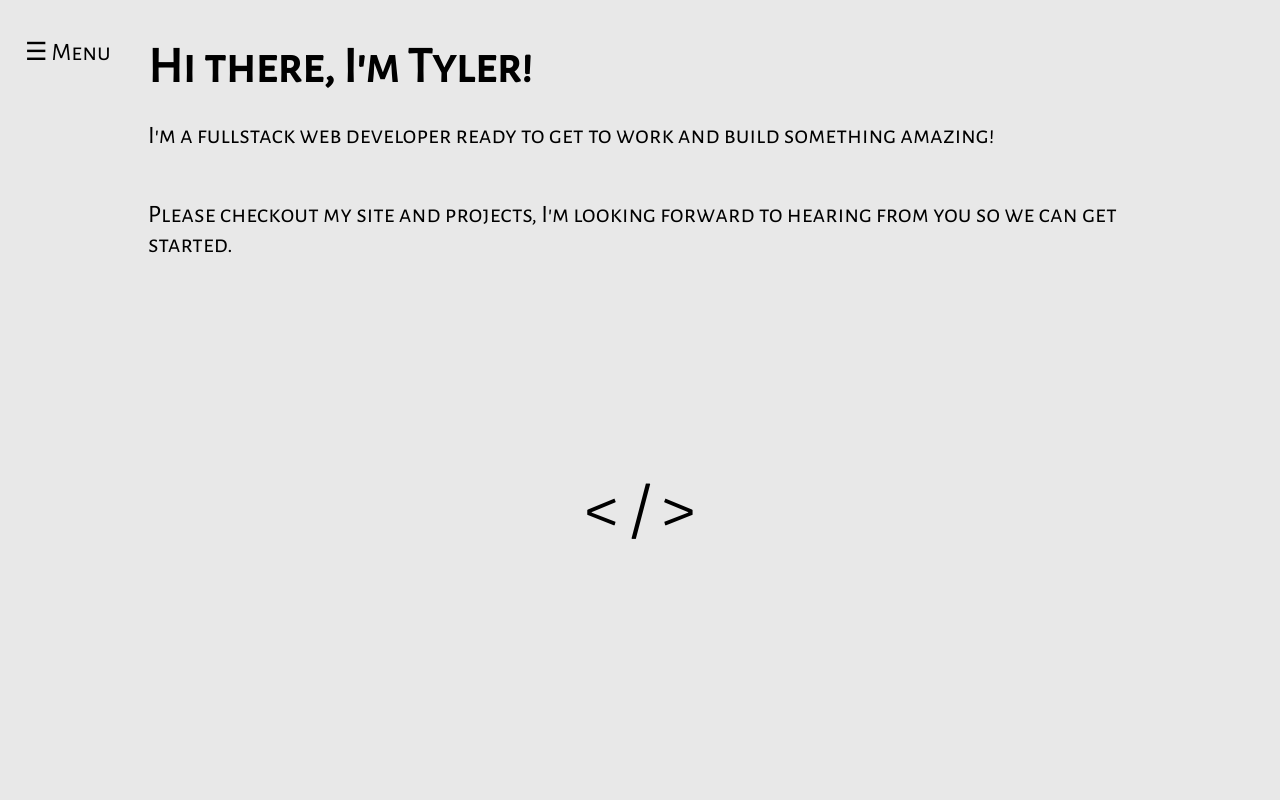
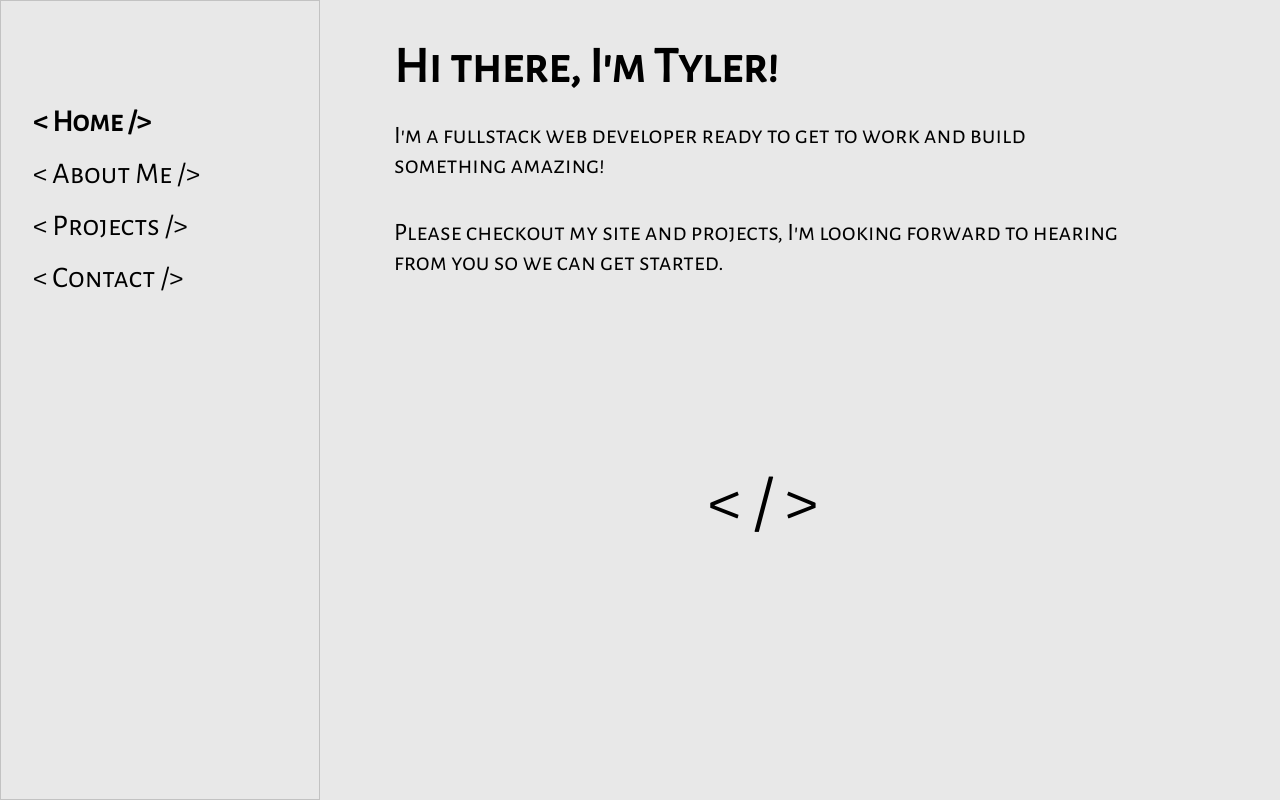
Before and after one commit to tbrown815/portfolio-react, a React (Create React App) app: page / in a window 1280 px wide. Built offline with nearby package versions, Linux system fonts and the light colour scheme.

Commit message:
nav updates

```diff
--- a/src/App.css
+++ b/src/App.css
@@ -5,7 +5,6 @@
 }
 
 body {
-    background-color: #EEE;
     font-family: 'Alegreya Sans SC', sans-serif;
     font-size: 20px;
     padding: 25px;
@@ -51,10 +50,6 @@ footer a:hover {
     position: fixed;
     z-index: 1;
     margin-top: 0%;
-}
-
-.navIcon::after {
-    content: ' Menu';
 }
 
 .upIcon {
@@ -107,7 +102,7 @@ footer a:hover {
     }
 }
 
-@media only screen and (min-width: 0px) and (max-width: 850px) {
+@media only screen and (min-width: 0px) and (max-width: 799px) {
     .navIcon::after,
     .upIcon::after {
         content: '';
@@ -125,4 +120,38 @@ footer a:hover {
         margin-left: 1%;
         margin-bottom: 1%;
     }
+
+    .displayDiv,
+    footer {
+        margin-left: 10%;
+    }
+
 }
+
+@media only screen and (min-width: 810px) {
+    .displayDiv,
+    footer {
+        margin-left: 35%;
+    }
+}
+
+@media only screen and (min-width: 1024px) {
+    .displayDiv,
+    footer {
+        margin-left: 30%;
+    }
+}
+
+@media only screen and (min-width: 1440px) {
+    .displayDiv,
+    footer {
+        margin-left: 25%;
+    }
+}
+
+@media only screen and (min-width: 2000px) {
+    .displayDiv,
+    footer {
+        margin-left: 20%;
+    }
+}
--- a/src/App.js
+++ b/src/App.js
@@ -1,6 +1,7 @@
 import React from 'react'
 
-import MainNav from './Navigation_cp/mainNav'
+import MobileNav from './Navigation_cp/mobileNav'
+import LeftNav from './Navigation_cp/leftNav'
 import Home from './Home_cp/home'
 import About from './About_cp/about'
 import Contact from './Contact_cp/contact'
@@ -14,9 +15,13 @@ export default class PortfolioMain extends React.Component {
     super(props)
 
     this.state = {
-      navVisible: false,
-      mainVisible: 0
+      leftNavVisible: false,
+      mobileNavVisible: false,
+      mainVisible: 0,
+      width: 0
     }
+    window.addEventListener("resize", this.update);
+
 
     /* values available to use for compoenent display state
     mainVisible =
@@ -27,6 +32,27 @@ export default class PortfolioMain extends React.Component {
     */
   }
 
+  componentDidMount() {
+    this.update();
+  }
+
+  update = () => {
+    if (window.innerWidth > 809) {
+      this.setState({
+        width: window.innerWidth,
+        leftNavVisible: true,
+        mobileNavVisible: false
+      });
+    }
+    else {
+      this.setState({
+        width: window.innerWidth,
+        leftNavVisible: false
+      });
+    }
+
+  };
+
   //when page loads return to top
   returnTop() {
     window.scrollTo(0, 0)
@@ -36,7 +62,7 @@ export default class PortfolioMain extends React.Component {
   toggleNav() {
 
     this.setState({
-      navVisible: !this.state.navVisible,
+      mobileNavVisible: !this.state.mobileNavVisible,
 
     })
 
@@ -49,18 +75,26 @@ export default class PortfolioMain extends React.Component {
       mainVisible: mainVal
     })
 
-    this.toggleNav()
+    if (this.state.width < 810) {
+
+      this.toggleNav()
+    }
 
   }
 
+
+
+
   render() {
 
-    let mainDisplay, colorIcon, showUpIcon, footerLink
+    console.log('state: ', this.state)
+
+    let mainDisplay, colorIcon, showUpIcon, footerLink, navMenuDisplay
 
     let techIcon = <a href="https://fontawesome.com/license" target='_blank' rel='noopener noreferrer'>Icon Images created by Font Awesome - fontawesome.com</a>
 
     //IF statements to set values for different variable based on app state.
-      //also used to set the component being displayed to users
+    //also used to set the component being displayed to users
     if (this.state.mainVisible === 0) {
       mainDisplay = <Home mainVisible={this.state.mainVisible} />
       colorIcon = 'colorIconBlk'
@@ -80,6 +114,15 @@ export default class PortfolioMain extends React.Component {
       colorIcon = 'colorIconBlu'
       footerLink = techIcon
     }
+    if (this.state.leftNavVisible === true) {
+      navMenuDisplay = <LeftNav toggleNav={(mainVal) => this.toggleNav(mainVal)}
+        toggleMain={(mainVal) => this.toggleMain(mainVal)} mainVisible={this.state.mainVisible} />
+    }
+    if (this.state.mobileNavVisible === true) {
+      navMenuDisplay = <MobileNav toggleNav={(mainVal) => this.toggleNav(mainVal)}
+        toggleMain={(mainVal) => this.toggleMain(mainVal)} mainVisible={this.state.mainVisible} />
+    }
+
 
     return (
 
@@ -88,8 +131,7 @@ export default class PortfolioMain extends React.Component {
 
         <div className='menuDiv'>
           <div className='navIcon' id={colorIcon} role='navigation' onClick={() => this.toggleNav()}>&#9776;</div>
-          <MainNav toggleNav={(mainVal) => this.toggleNav(mainVal)} navVisible={this.state.navVisible}
-            toggleMain={(mainVal) => this.toggleMain(mainVal)} mainVisible={this.state.mainVisible} />
+          {navMenuDisplay}
           {showUpIcon}
         </div>
 
--- a/src/Navigation_cp/mainNav.js
+++ b/src/Navigation_cp/leftNav.js
@@ -2,7 +2,7 @@ import React from 'react'
 
 import './mainNav.css'
 
-export default class MainNav extends React.Component {
+export default class LeftNav extends React.Component {
 
     //sets the mainVisible variable when van item is clicked and passes it to App.js to set the state
     toggleDisplay(val) {
@@ -15,28 +15,26 @@ export default class MainNav extends React.Component {
 
     render() {
 
-        //default visibility of component is hidden
-        let isVisible = 'hide navMenu';
-
-        //if navVisible is true this component will display
-        if (this.props.navVisible) {
-            isVisible = 'display navMenu';
-        }
-
         //depending on value of mainVisible different CSS will be set for the nav menu
-        let homeMenu, aboutMenu, projectsMenu, contactMenu, navMenu
+        let homeMenu, aboutMenu, projectsMenu, contactMenu, navMenu, passCheck, challengeAccept, dreadPirate
 
         if (this.props.mainVisible === 0) {
             homeMenu = 'selHomeNav'
             navMenu = 'navMenuHome'
         }
         if (this.props.mainVisible === 1) {
+            navMenu = 'navMenuAbout'
             aboutMenu = 'selAboutNav'
-            navMenu = 'navMenuAbout'
         }
         if (this.props.mainVisible === 2) {
             projectsMenu = 'selProjectsNav'
             navMenu = 'navMenuProjects'
+            passCheck = <p id={projectsMenu} className='navSubProjects' aria-label='menu item' >
+                <a href='#passCheck'>Password Checker</a></p>
+            challengeAccept = <p id={projectsMenu} className='navSubProjects' aria-label='menu item' >
+                <a href='#challege'>Challenge Accepted</a></p>
+            dreadPirate = <p id={projectsMenu} className='navSubProjects' aria-label='menu item' >
+                <a href='#dreadPirate'>Dread Pirate Eats</a></p>
         }
         if (this.props.mainVisible === 3) {
             contactMenu = 'selContactNav'
@@ -53,12 +51,14 @@ export default class MainNav extends React.Component {
 
         return (
 
-            <div id={navMenu} className={isVisible} >
-                <p className='navClose' onClick={() => this.props.toggleNav()}>&lt; Close /&gt;</p>
+            <div id={navMenu} className='navMenu' >
                 <div className='menuItems'>
                     <p id={homeMenu} className='navMenuSelect' aria-label='menu item' onClick={() => this.toggleDisplay(0)}>&lt; Home /&gt;</p>
                     <p id={aboutMenu} className='navMenuSelect' aria-label='menu item' onClick={() => this.toggleDisplay(1)}>&lt; About Me /&gt;</p>
                     <p id={projectsMenu} className='navMenuSelect' aria-label='menu item' onClick={() => this.toggleDisplay(2)}>&lt; Projects /&gt;</p>
+                    {passCheck}
+                    {challengeAccept}
+                    {dreadPirate}
                     <p id={contactMenu} className='navMenuSelect' aria-label='menu item' onClick={() => this.toggleDisplay(3)}>&lt; Contact /&gt;</p>
                 </div>
             </div>
--- a/src/Navigation_cp/mainNav.css
+++ b/src/Navigation_cp/mainNav.css
@@ -1,10 +1,7 @@
-.navMenu.hide {
-    width: 0;
-    border: 0 !important;
-}
 
-.navMenu.display {
+.navMenu {
     width: 20%;
+    height: 100%;
     overflow: hidden;
 }
 
@@ -13,9 +10,8 @@
 #selProjectsNav,
 #selContactNav {
     font-weight: bolder;
-    color: whitesmoke;
 }
-
+/*
 #navMenuHome {
     background: linear-gradient(-45deg, whitesmoke, #000000);
     border: 1px solid black;
@@ -35,6 +31,35 @@
     background: linear-gradient(-45deg, #00329e, #000000);
     border: 1px solid #00329e;
 }
+*/
+#navMenuHome, #navMenuAbout, #navMenuProjects, #navMenuContact {
+    background-color: #e8e8e8;
+
+}
+
+#navMenuHome {
+    border: 1px solid #c2c2c2;
+    color: black;
+}
+
+#navMenuAbout {
+    border: 1px solid #9e0012;
+    color: #9e0012;
+}
+
+#navMenuProjects {
+    border: 1px solid #2d8e39;
+    color: #2d8e39;
+}
+
+#navMenuContact {
+    border: 1px solid #00329e;
+    color: #00329e;
+}
+
+.navSubProjects a, .navSubProjects a:visited {
+    color: #2d8e39;
+}
 
 .navMenu {
     height: 100%;
@@ -49,18 +74,22 @@
 .navMenu p {
     padding: 8px 8px 8px 32px;
     text-decoration: none;
-    color: lightgray;
     display: block;
-    transition: 0.3s;
 }
 
 .navMenu p:hover {
     font-weight: bolder;
-    color: whitesmoke;
+    color: slategray;
 }
 
 .navMenuSelect {
     font-size: 30px;
+}
+
+.navSubProjects {
+    font-size: 15px;
+    margin-left: 10%;
+
 }
 
 .menuItems {
@@ -75,8 +104,8 @@
     margin-left: 50px;
 }
 
-@media only screen and (min-width: 0px) and (max-width: 479px) {
-    .navMenu.display {
+@media only screen and (min-width: 0px) and (max-width: 439px) {
+    .navMenu {
         width: 60%;
         overflow: hidden;
     }
@@ -92,16 +121,60 @@
     }
 }
 
-@media only screen and (min-width: 480px) and (max-width: 700px) {
-    .navMenu.display {
-        width: 50%;
+
+@media only screen and (min-width: 440px) and (max-width: 809px) {
+    .navMenuSelect {
+        font-size: 20px;
+    }
+    .navClose {
+        position: absolute;
+        top: 1.5%;
+        right: 8%;
+        font-size: 15px;
+        margin-left: 50px;
+    }
+    .navMenu {
+        width: 30%;
         overflow: hidden;
     }
 }
 
-@media only screen and (min-width: 701px) and (max-width: 1050px) {
-    .navMenu.display {
+@media only screen and (min-width: 810px) {
+    .navIcon, .mobileNavMenu {
+        visibility: hidden;
+    }
+    .navMenu {
         width: 30%;
         overflow: hidden;
     }
 }
+
+@media only screen and (min-width: 1024px) {
+    .navIcon, .mobileNavMenu {
+        visibility: hidden;
+    }
+    .navMenu {
+        width: 25%;
+        overflow: hidden;
+    }
+}
+
+@media only screen and (min-width: 1440px) {
+    .navIcon, .mobileNavMenu {
+        visibility: hidden;
+    }
+    .navMenu {
+        width: 20%;
+        overflow: hidden;
+    }
+}
+
+@media only screen and (min-width: 2000px) {
+    .navIcon, .mobileNavMenu {
+        visibility: hidden;
+    }
+    .navMenu {
+        width: 15%;
+        overflow: hidden;
+    }
+}
--- /dev/null
+++ b/src/Navigation_cp/mobileNav.js
@@ -0,0 +1,68 @@
+import React from 'react'
+
+import './mainNav.css'
+
+export default class MobileNav extends React.Component {
+
+    //sets the mainVisible variable when van item is clicked and passes it to App.js to set the state
+    toggleDisplay(val) {
+
+        let mainVisible = val
+
+        this.props.toggleMain(mainVisible)
+
+    }
+
+    render() {
+
+        //depending on value of mainVisible different CSS will be set for the nav menu
+        let homeMenu, aboutMenu, projectsMenu, contactMenu, navMenu, passCheck, challengeAccept, dreadPirate
+
+        if (this.props.mainVisible === 0) {
+            homeMenu = 'selHomeNav'
+            navMenu = 'navMenuHome'
+        }
+        if (this.props.mainVisible === 1) {
+            aboutMenu = 'selAboutNav'
+            navMenu = 'navMenuAbout'
+        }
+        if (this.props.mainVisible === 2) {
+            projectsMenu = 'selProjectsNav'
+            navMenu = 'navMenuProjects'
+            passCheck = <p id={projectsMenu} className='navSubProjects' aria-label='menu item' onClick={() => this.props.toggleNav()}>
+                <a href='#passCheck'>Password Checker</a></p>
+            challengeAccept = <p id={projectsMenu} className='navSubProjects' aria-label='menu item' onClick={() => this.props.toggleNav()}>
+                <a href='#challege'>Challenge Accepted</a></p>
+            dreadPirate = <p id={projectsMenu} className='navSubProjects' aria-label='menu item' onClick={() => this.props.toggleNav()}>
+                <a href='#dreadPirate'>Dread Pirate Eats</a></p>
+        }
+        if (this.props.mainVisible === 3) {
+            contactMenu = 'selContactNav'
+            navMenu = 'navMenuContact'
+        }
+
+        /* values available to use for compoenent display state
+        mainVisible =
+        Home = 0
+        About = 1
+        Projects = 2
+        Contact = 3
+        */
+
+        return (
+
+            <div id={navMenu} className='navMenu mobileNavMenu' >
+                <p className='navClose' onClick={() => this.props.toggleNav()}>&lt; Close /&gt;</p>
+                <div className='menuItems'>
+                    <p id={homeMenu} className='navMenuSelect' aria-label='menu item' onClick={() => this.toggleDisplay(0)}>&lt; Home /&gt;</p>
+                    <p id={aboutMenu} className='navMenuSelect' aria-label='menu item' onClick={() => this.toggleDisplay(1)}>&lt; About Me /&gt;</p>
+                    <p id={projectsMenu} className='navMenuSelect' aria-label='menu item' onClick={() => this.toggleDisplay(2)}>&lt; Projects /&gt;</p>
+                    {passCheck}
+                    {challengeAccept}
+                    {dreadPirate}
+                    <p id={contactMenu} className='navMenuSelect' aria-label='menu item' onClick={() => this.toggleDisplay(3)}>&lt; Contact /&gt;</p>
+                </div>
+            </div>
+        )
+    }
+}
```
Also changed, not shown: src/About_cp/about.js (+1 -9 lines), src/Contact_cp/contact.js (+1 -9 lines), src/Home_cp/home.js (+1 -9 lines), src/Projects_cp/projects.js (+8 -15 lines).
